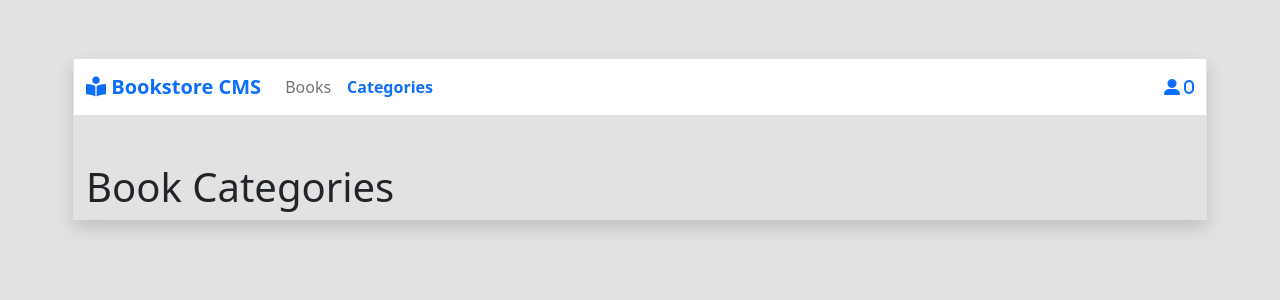
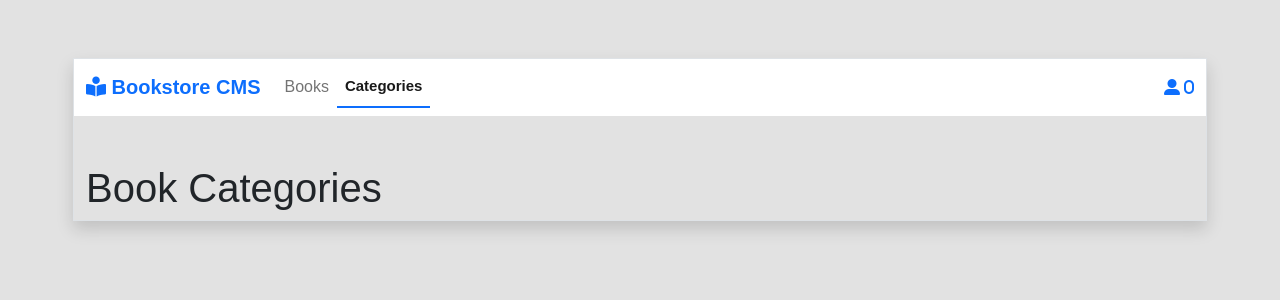
Before and after one commit to vikitaotiz/Bookstore, a React (Create React App) app: page /categories in a window 1280 px wide. Shown: the top 300 px of the page. Built offline with nearby package versions, Linux system fonts and the light colour scheme.

Commit message:
Remove excessive use important in App.css

```diff
--- a/public/index.html
+++ b/public/index.html
@@ -33,7 +33,7 @@
       referrerpolicy="no-referrer"
     />
   </head>
-  <body>
+  <body class="default">
     <noscript>You need to enable JavaScript to run this app.</noscript>
     <div id="root"></div>
     <!--
--- a/src/App.css
+++ b/src/App.css
@@ -1,7 +1,10 @@
 body {
   margin: 0;
   padding: 10px;
-  background: #e2e2e2 !important;
+}
+
+.default {
+  background: #e2e2e2;
   font-family: Arial, Helvetica, sans-serif;
 }
 
@@ -11,14 +14,15 @@ body {
 }
 
 .active {
-  color: #0d6efd !important;
   font-weight: bolder;
+  font-size: 15px;
+  border-bottom: 2px solid #0d6efd;
 }
 
 .primary-color {
-  color: #0d6efd !important;
+  color: #0d6efd;
 }
 
 .error {
-  color: red !important;
+  color: red;
 }
--- a/src/components/Navbar.js
+++ b/src/components/Navbar.js
@@ -7,10 +7,12 @@ const Navbar = () => {
   return (
     <div className="navbar navbar-expand-lg navbar-light bg-white mb-5 my-0">
       <div className="container-fluid">
-        <a className="navbar-brand primary-color fw-bold" href="/">
-          <i className="fas fa-book-reader mr-3" />
-          {' '}
-          Bookstore CMS
+        <a className="navbar-brand fw-bold" href="/">
+          <span className="primary-color">
+            <i className="fas fa-book-reader mr-3" />
+            {' '}
+            Bookstore CMS
+          </span>
         </a>
         <button className="navbar-toggler" type="button" data-bs-toggle="collapse" data-bs-target="#navbarSupportedContent" aria-controls="navbarSupportedContent" aria-expanded="false" aria-label="Toggle navigation">
           <span className="navbar-toggler-icon" />
--- a/src/components/SingleBook.js
+++ b/src/components/SingleBook.js
@@ -17,9 +17,11 @@ const SingleBook = ({ book }) => {
           {capitalized(title)}
         </div>
         <button type="button" className="btn btn-sm btn-link text-decoration-none error" onClick={() => dispatch(removeBook(id))}>
-          <i className="far fa-trash-alt" />
-          {' '}
-          Remove Book
+          <span className="error">
+            <i className="far fa-trash-alt" />
+            {' '}
+            Remove Book
+          </span>
         </button>
       </div>
       <button type="button" className="btn btn-sm btn-primary" disabled>
```
